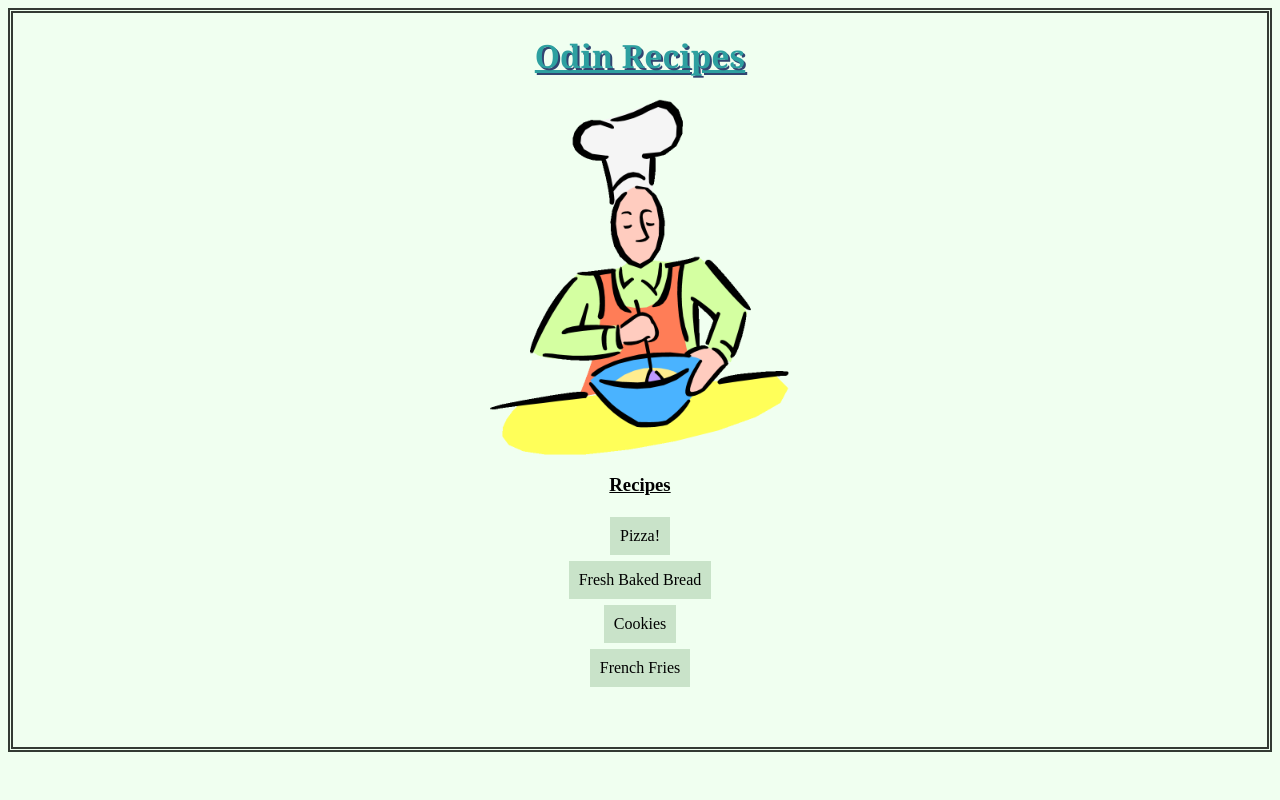
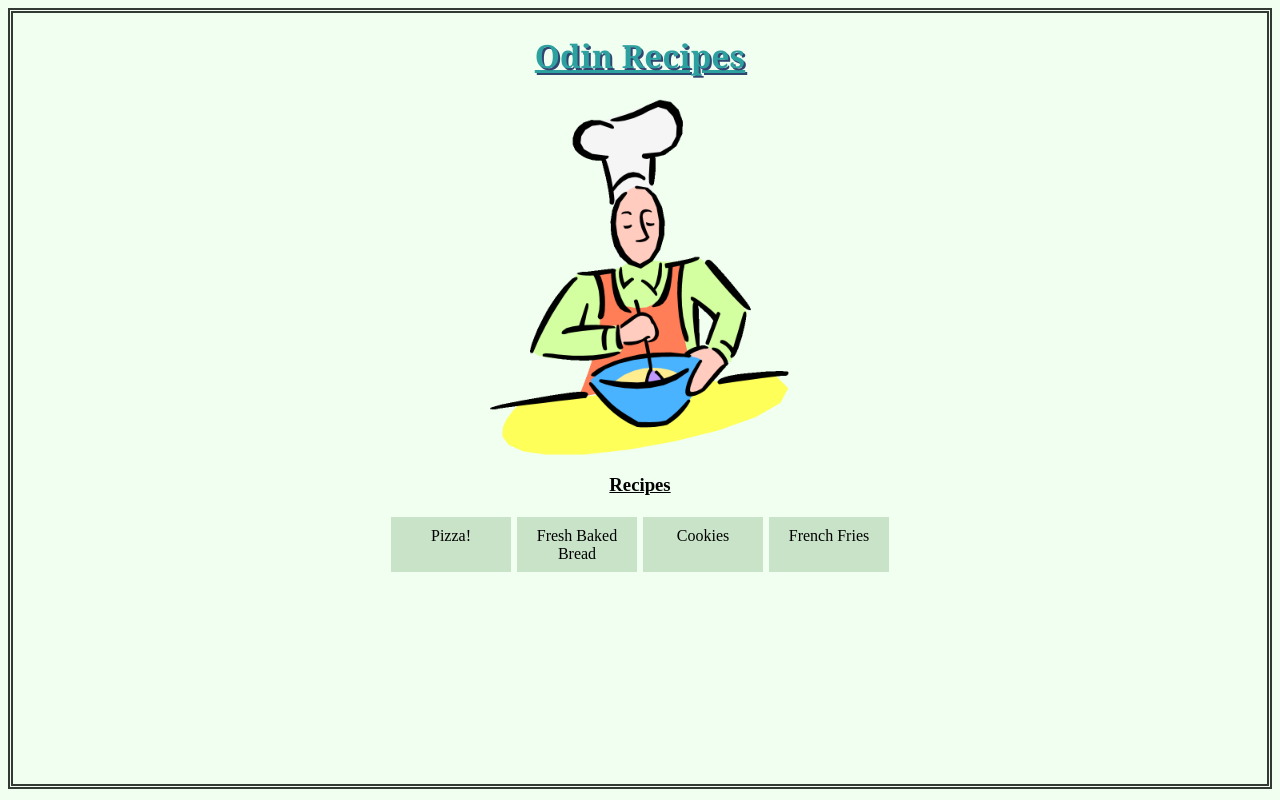
Before and after one commit to tony2-5/odin-recipes, a plain HTML site: page index.html in a window 1280 px wide. Drawn offline with Linux system fonts and the light colour scheme.

Commit message:
Testing Out Flexbox
Made edits to homepage with flexbox on the anchor elements

```diff
--- a/index.html
+++ b/index.html
@@ -8,12 +8,12 @@
     <body id="indexbody">
         <h1 class="textcenter"><u>Odin Recipes</u></h1>
         <img class="images center" src="./images/chef.png" alt="Chef image">
+        <h3 id="recipes"><u>Recipes</u></h3>
         <div class="listcenter">
-            <h3 id="recipes"><u>Recipes</u></h3>
-            <a href="./recipes/pizza.html">Pizza!</a>
+            <a style="margin-left: auto;" href="./recipes/pizza.html">Pizza!</a>
             <a href="./recipes/bread.html">Fresh Baked Bread</a>
             <a href="./recipes/cookie.html">Cookies</a>
-            <a href="./recipes/fries.html">French Fries</a>
+            <a style="margin-right: auto;" href="./recipes/fries.html">French Fries</a>
         </div>
     </body>
 </html>
--- a/styles.css
+++ b/styles.css
@@ -25,10 +25,9 @@ ol {
     font-size: large;
 }
 body {
-    position:relative;
     background-color: honeydew;
+    border: double rgb(51, 58, 51) 5px;
     padding-bottom: 10px;
-    border: double rgb(51, 58, 51) 5px;
 }
 .images{
     width:300px;
@@ -60,21 +59,22 @@ body {
     display:block;
     text-align: center;
 }
+.listcenter {
+    display: flex;
+    height: 50px;
+}
 .listcenter a {
     color: black;
-    margin:auto;
-    display: flex;
-    box-sizing: border-box;
-    width: fit-content;
+    width: 100px;
+    height: 35px;
     padding:10px;
     border: 3px solid honeydew;
     background-color: rgb(201, 227, 201);
 }
 #indexbody {
-    position:relative;
     background-color: honeydew;
     border: double rgb(51, 58, 51) 5px;
-    padding-bottom: 57px;
+    padding-bottom: 220px;
     height:fit-content;
 }
 #recipes {
```
